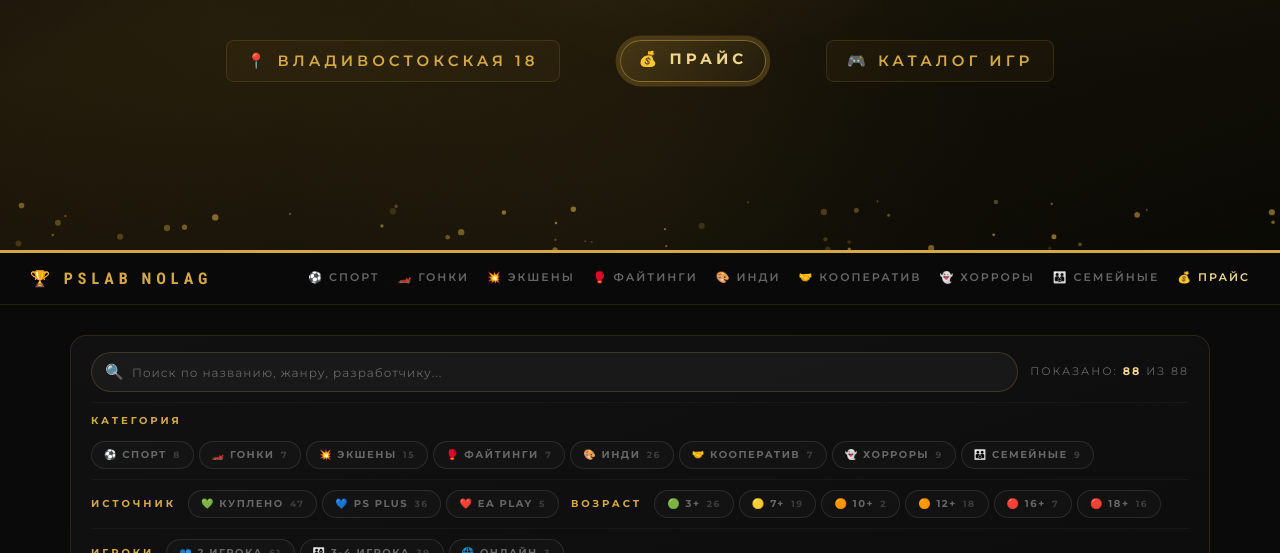
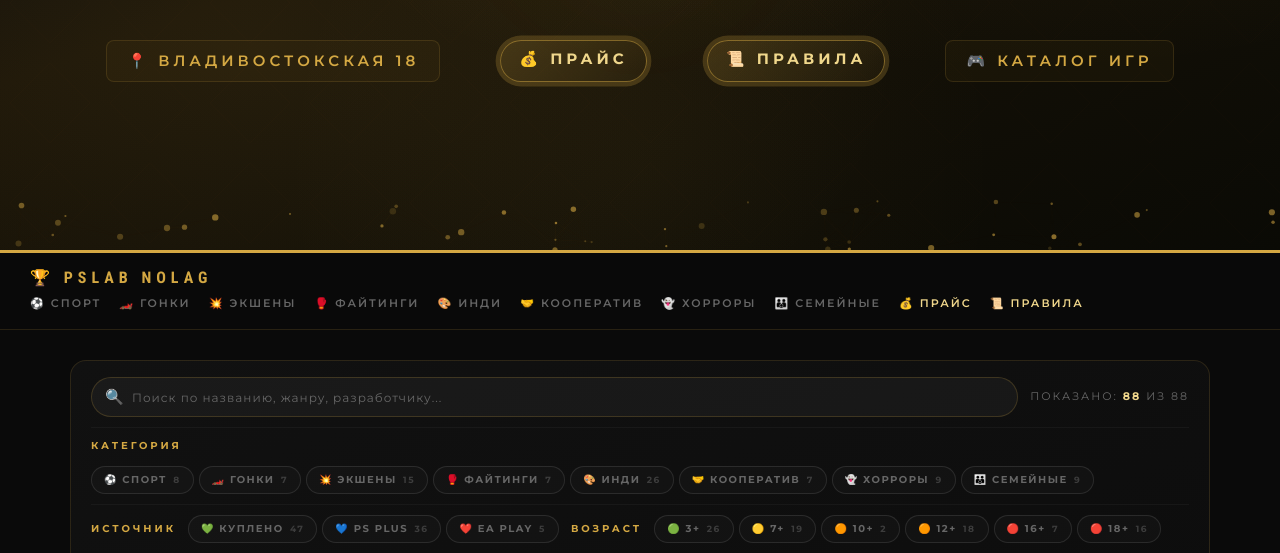
Before and after one commit to PSLABNOLAG/-, a plain HTML site: page index.html in a window 1280 px wide. Shown: the part 547-1100 px from the top of the page. Drawn offline with nearby package versions, Linux system fonts and the light colour scheme; animation ran at ten frames a second.

Commit message:
Add files via upload

```diff
--- a/index.html
+++ b/index.html
@@ -253,10 +253,11 @@
 </head>
 <body>
 
-<div class="cover"><div class="cover-content"><div class="cover-brand">PSLAB NOLAG</div><div class="cover-ps5">◆ PlayStation 5 PRO ◆</div><h1><span class="small">Библиотека</span>игр</h1><div class="cover-divider"></div><div class="cover-meta"><span onclick="window.open('https://yandex.ru/maps/76/khabarovsk/house/vladivostokskaya_ulitsa_18/ZUoDaAdoSEEGXkJua2J1eHxqZwk=/?ll=135.081412%2C48.490931&z=17/','_blank')" style="cursor:pointer" title="Открыть Яндекс.Карты">📍 Владивостокская 18</span><a href="price.html" class="cover-price-btn" title="Прайс-лист">💰 Прайс</a><span onclick="scrollToGames()" style="cursor:pointer" title="К списку игр">🎮 Каталог ИГР</span></div></div></div>
+<div class="cover"><div class="cover-content"><div class="cover-brand">PSLAB NOLAG</div><div class="cover-ps5">◆ PlayStation 5 PRO ◆</div><h1><span class="small">Библиотека</span>игр</h1><div class="cover-divider"></div><div class="cover-meta"><span onclick="window.open('https://yandex.ru/maps/76/khabarovsk/house/vladivostokskaya_ulitsa_18/ZUoDaAdoSEEGXkJua2J1eHxqZwk=/?ll=135.081412%2C48.490931&z=17/','_blank')" style="cursor:pointer" title="Открыть Яндекс.Карты">📍 Владивостокская 18</span><a href="price.html" class="cover-price-btn" title="Прайс-лист">💰 Прайс</a><a href="rules.html" class="cover-price-btn" title="Правила оказания услуг">📜 Правила</a><span onclick="scrollToGames()" style="cursor:pointer" title="К списку игр">🎮 Каталог ИГР</span></div></div></div>
 
 <div class="nav"><div class="nav-brand">🏆 PSLAB NOLAG</div><div class="nav-links"><a href="#cat-sport">⚽ Спорт</a><a href="#cat-race">🏎️ Гонки</a><a href="#cat-action">💥 Экшены</a><a href="#cat-fighting">🥊 Файтинги</a><a href="#cat-indie">🎨 Инди</a><a href="#cat-coop">🤝 Кооператив</a><a href="#cat-horror">👻 Хорроры</a><a href="#cat-family">👪 Семейные</a>
-    <a href="price.html" style="color:#f0d78c;">💰 Прайс</a></div></div>
+    <a href="price.html" style="color:#f0d78c;">💰 Прайс</a>
+    <a href="rules.html" style="color:#f0d78c;">📜 Правила</a></div></div>
 
 <!-- FILTER BAR -->
 <div class="fbar" id="fbar">
```
